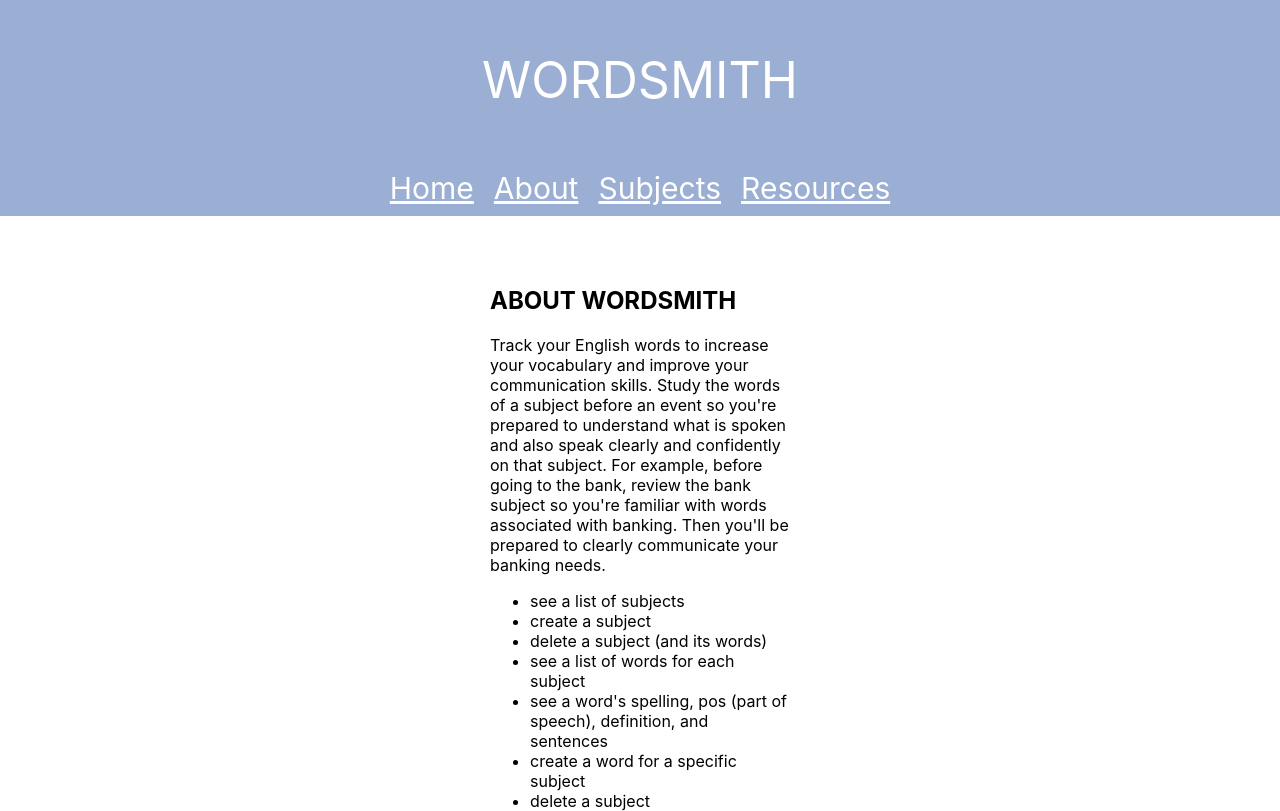
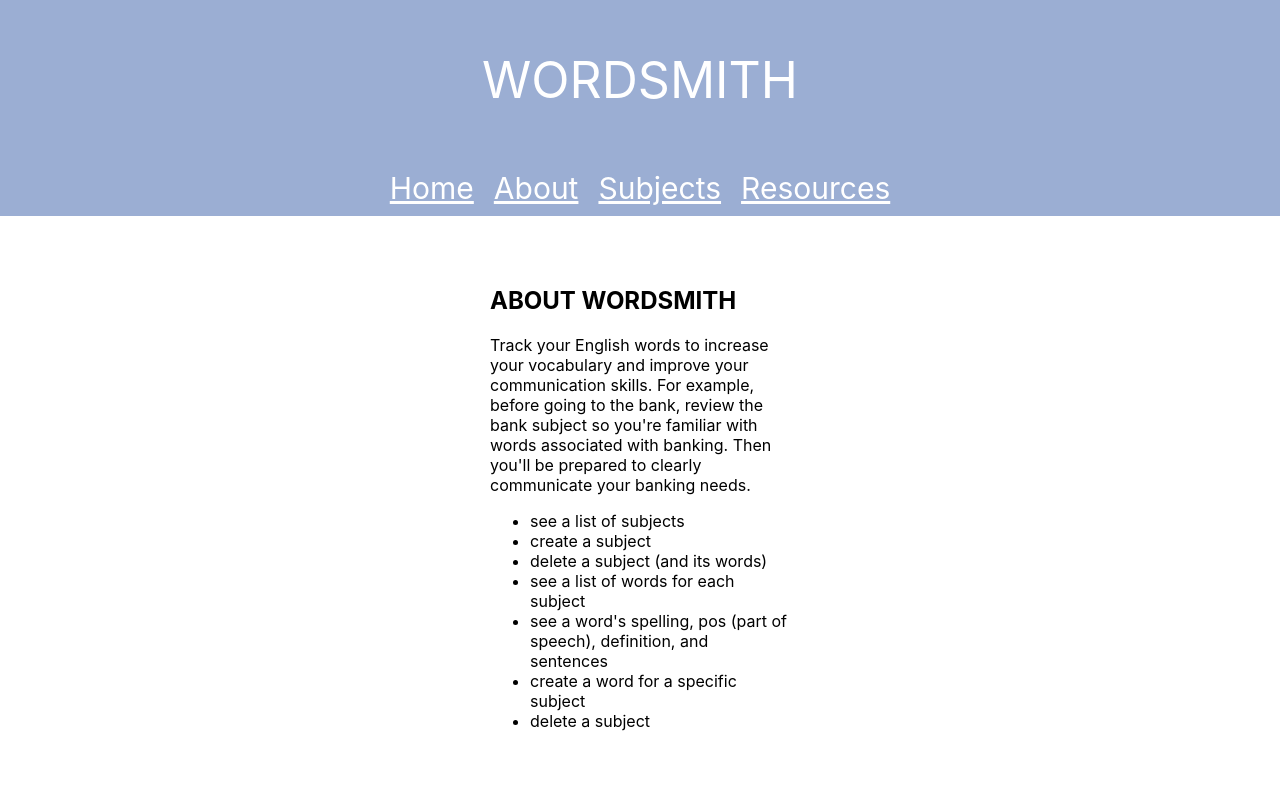
Before and after one commit to devWRM/frontend-wordsmith, a React (Create React App) app: page /about in a window 1280 px wide. Built offline with nearby package versions, Linux system fonts and the light colour scheme; no server answers.

Commit message:
edited About text to shorten

```diff
--- a/src/components/About.js
+++ b/src/components/About.js
@@ -4,7 +4,7 @@ function About() {
     return (
         <div className="container">
             <h2>ABOUT WORDSMITH</h2>
-            <p>Track your English words to increase your vocabulary and improve your communication skills. Study the words of a subject before an event so you're prepared to understand what is spoken and also speak clearly and confidently on that subject. For example, before going to the bank, review the bank subject so you're familiar with words associated with banking. Then you'll be prepared to clearly communicate your banking needs.</p>
+            <p>Track your English words to increase your vocabulary and improve your communication skills. For example, before going to the bank, review the bank subject so you're familiar with words associated with banking. Then you'll be prepared to clearly communicate your banking needs.</p>
             <ul>
                 <li>see a list of subjects</li>
                 <li>create a subject</li>
```
